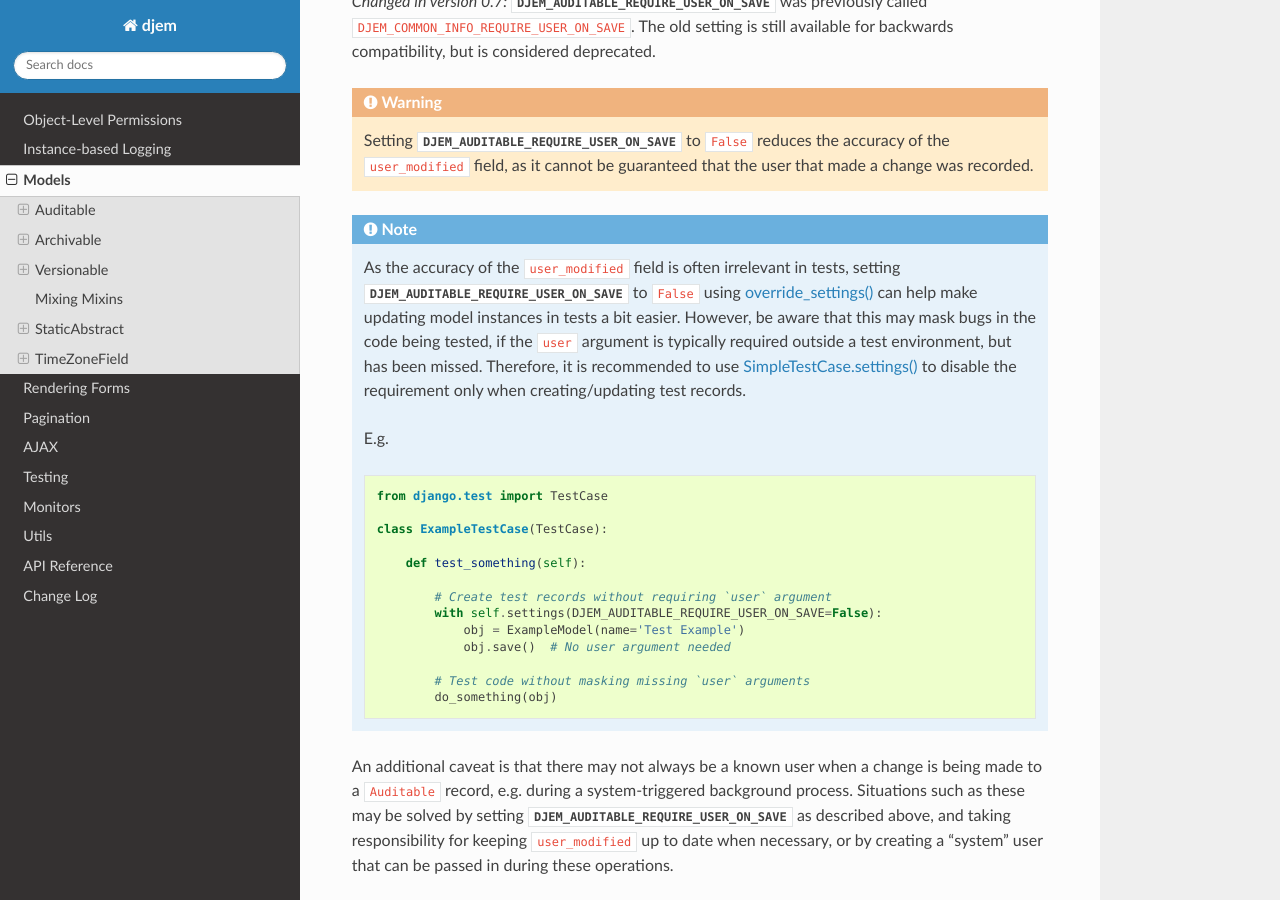
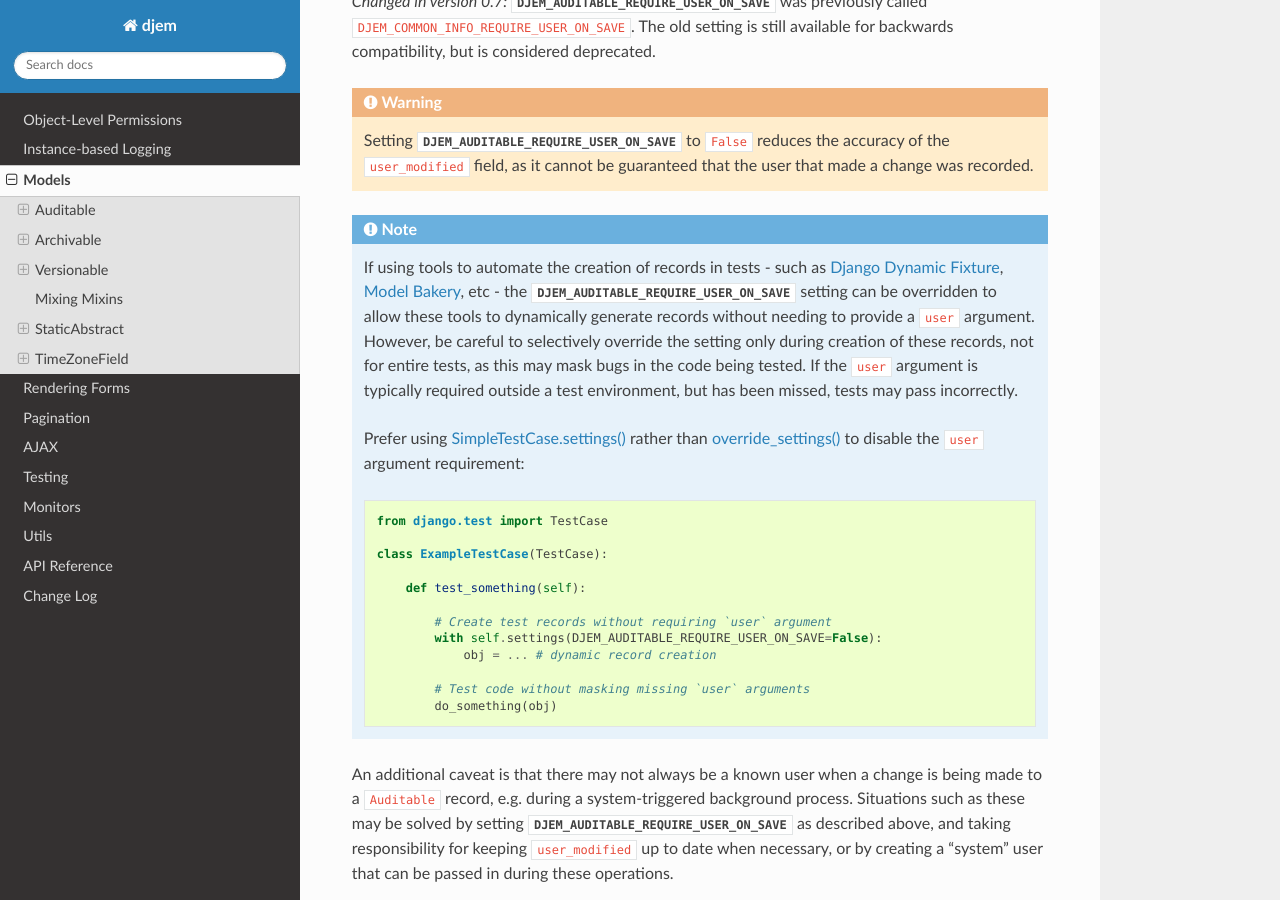
Before and after one commit to oogles/djem, a Sphinx documentation site: the page built from docs/topics/models.rst, in a window 1280 px wide and 900 px high, scrolled down 4468 px. Built offline with Sphinx 7.4.7 and the Read the Docs theme 3.1.0, drawn with Linux system fonts in a browser that asks for light colours.

Commit message:
Clarified docs re overriding DJEM_AUDITABLE_REQUIRE_USER_ON_SAVE during tests.

```diff
--- a/docs/topics/models.rst
+++ b/docs/topics/models.rst
@@ -200,9 +200,9 @@ This allows the use of ``Auditable`` and all related functionality without the s
 
 .. note::
 
-    As the accuracy of the ``user_modified`` field is often irrelevant in tests, setting :setting:`DJEM_AUDITABLE_REQUIRE_USER_ON_SAVE` to ``False`` using `override_settings() <https://docs.djangoproject.com/en/stable/topics/testing/tools/#django.test.override_settings>`_ can help make updating model instances in tests a bit easier. However, be aware that this may mask bugs in the code being tested, if the ``user`` argument is typically required outside a test environment, but has been missed. Therefore, it is recommended to use `SimpleTestCase.settings() <https://docs.djangoproject.com/en/stable/topics/testing/tools/#django.test.SimpleTestCase.settings>`_ to disable the requirement only when creating/updating test records.
+    If using tools to automate the creation of records in tests - such as `Django Dynamic Fixture <https://django-dynamic-fixture.readthedocs.io/en/latest/>`_, `Model Bakery <https://model-bakery.readthedocs.io/en/latest/>`_, etc - the :setting:`DJEM_AUDITABLE_REQUIRE_USER_ON_SAVE` setting can be overridden to allow these tools to dynamically generate records without needing to provide a ``user`` argument. However, be careful to selectively override the setting only during creation of these records, not for entire tests, as this may mask bugs in the code being tested. If the ``user`` argument is typically required outside a test environment, but has been missed, tests may pass incorrectly.
 
-    E.g.
+    Prefer using `SimpleTestCase.settings() <https://docs.djangoproject.com/en/stable/topics/testing/tools/#django.test.SimpleTestCase.settings>`_ rather than `override_settings() <https://docs.djangoproject.com/en/stable/topics/testing/tools/#django.test.override_settings>`_ to disable the ``user`` argument requirement:
 
     .. code-block:: python
 
@@ -214,8 +214,7 @@ This allows the use of ``Auditable`` and all related functionality without the s
 
                 # Create test records without requiring `user` argument
                 with self.settings(DJEM_AUDITABLE_REQUIRE_USER_ON_SAVE=False):
-                    obj = ExampleModel(name='Test Example')
-                    obj.save()  # No user argument needed
+                    obj = ... # dynamic record creation
 
                 # Test code without masking missing `user` arguments
                 do_something(obj)
```
